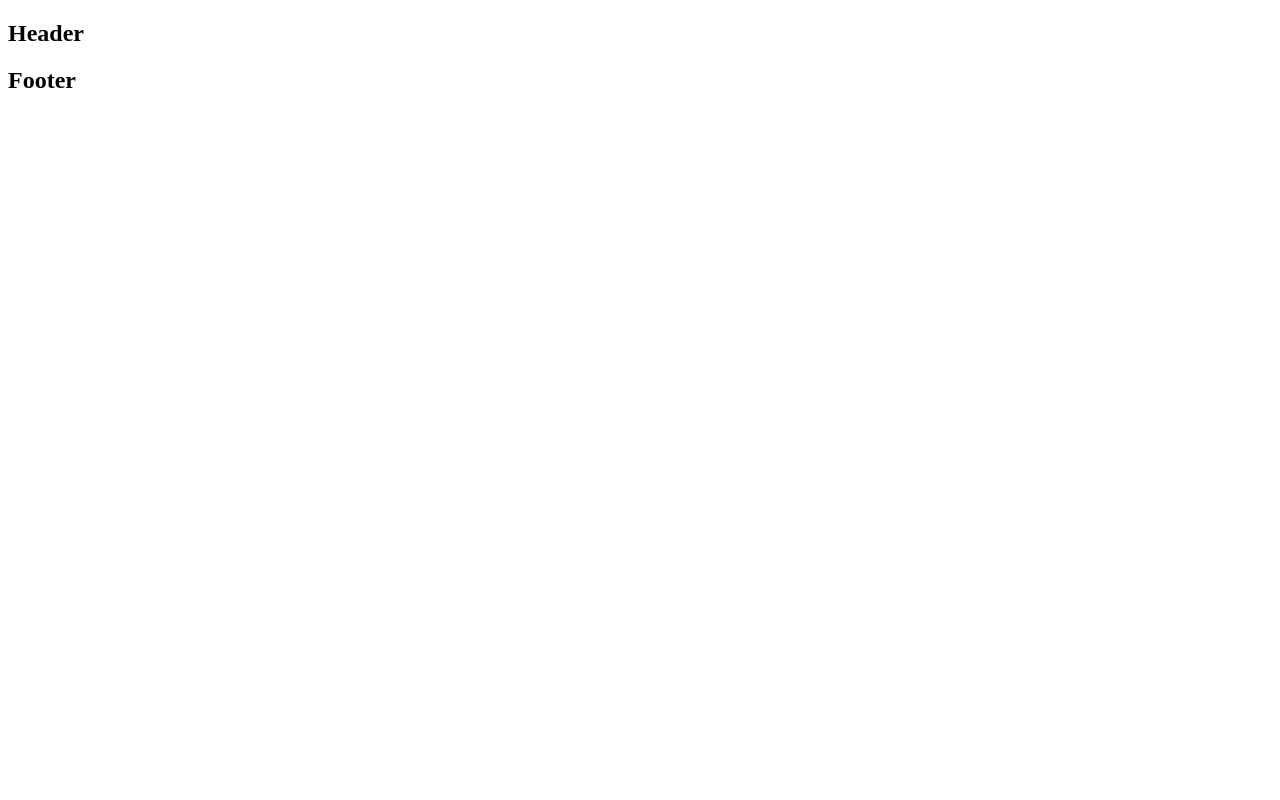
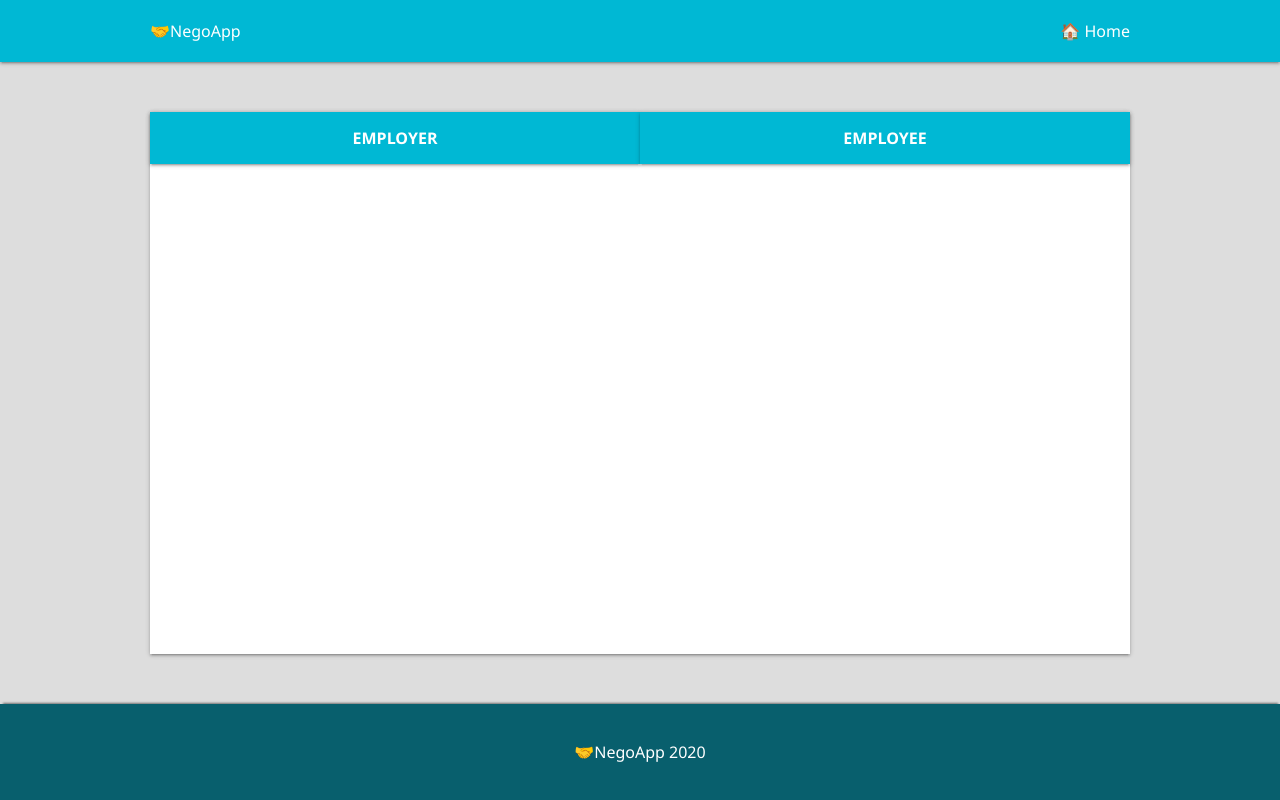
Before and after one commit to Ben4code/simple_vuejs_shopping_cart, a Vue app: page / in a window 1280 px wide. Built offline with nearby package versions, Linux system fonts and the light colour scheme.

Commit message:
Added styles for tabs

```diff
--- a/src/App.vue
+++ b/src/App.vue
@@ -1,6 +1,7 @@
 <template>
-  <div>
+  <div class="app">
     <Header/>
+    <Tabs/>
     <Footer/>
   </div>
 </template>
@@ -8,15 +9,43 @@
 <script>
 import Header from '@/components/layouts/Header';
 import Footer from '@/components/layouts/Footer';
+import Tabs from '@/components/Tabs';
 
 export default {
   name: 'App',
   components: {
     Header,
-    Footer
+    Footer,
+    Tabs
   }
 }
 </script>
 
 <style>
+*, *::before, *::after{
+  margin: 0;
+  padding: 0;
+}
+html{
+  font-size: 62.5%;
+  box-sizing: inherit;
+}
+body{
+  background: #ddd;
+  font-family: 'Segoe UI', Tahoma, Geneva, Verdana, sans-serif;
+  box-sizing: border-box;
+  font-size: 1.6rem;
+}
+a{
+  text-decoration: none;
+}
+ul{
+  list-style: none;
+}
+.app{
+  height: 100vh;
+  display: flex;
+  flex-direction: column;
+  justify-content: space-between;
+}
 </style>
--- a/src/components/Tabs.vue
+++ b/src/components/Tabs.vue
@@ -1,6 +1,9 @@
 <template>
-  <div>
-    <h2>Tabs</h2>
+  <div class="tabs">
+    <div class="tabs__header">
+      <h4 class="tabs__control">Employer</h4>
+      <h4 class="tabs__control">Employee</h4>
+    </div>
   </div>
 </template>
 
@@ -11,5 +14,31 @@ export default {
 </script>
 
 <style>
-
+ .tabs{
+  height: 70vh;
+  margin: 5rem 15rem;
+  background-color: #fff;
+  box-shadow:
+    0 2px 2px 0 rgba(0,0,0,0.14),
+    0 3px 1px -2px rgba(0,0,0,0.12),
+    0 1px 5px 0 rgba(0,0,0,0.2);
+ }
+ .tabs__header{
+    display: flex;
+    justify-content: center;
+    align-items: center;
+ }
+ .tabs__control{
+   text-transform: uppercase;
+    background: #00b8d4;
+    padding: 1.5rem 1rem;
+    width: 50%;
+    text-align: center;
+    cursor: pointer;
+    color: #fff;
+    box-shadow:
+      0 2px 2px 0 rgba(0,0,0,0.14),
+      0 3px 1px -2px rgba(0,0,0,0.12),
+      0 1px 5px 0 rgba(0,0,0,0.2);
+ }
 </style>
--- a/src/components/layouts/Footer.vue
+++ b/src/components/layouts/Footer.vue
@@ -1,15 +1,27 @@
 <template>
-  <div>
-    <h2>Footer</h2>
+  <div class="footer">
+    <p>🤝NegoApp {{ currentYear }}</p>
   </div>
 </template>
 
 <script>
 export default {
-  name: 'Footer'
+  name: 'Footer',
+  computed:{
+    currentYear(){
+      return new Date().getFullYear();
+    }
+  }
 }
 </script>
 
 <style>
-
+  .footer{
+    background-color: #085f6d;
+    color: #fff;
+    text-align: center;
+    line-height: 100%;
+    padding: 4rem 0;
+    box-shadow: 0px -4px 2px -2.5px rgba(0,0,0,0.5);
+  }
 </style>
--- a/src/components/layouts/Header.vue
+++ b/src/components/layouts/Header.vue
@@ -1,7 +1,12 @@
 <template>
-  <div>
-    <h2>Header</h2>
-  </div>
+  <header>
+    <nav class="nav">
+      <ul class="nav__list">
+        <li class="nav__link"><a href="#">🤝NegoApp</a></li>
+        <li class="nav__link active"><a href="#">🏠 Home</a></li>
+      </ul>
+    </nav>
+  </header>
 </template>
 
 <script>
@@ -10,6 +15,26 @@ export default {
 }
 </script>
 
-<style>
-
+<style scoped>
+  .nav{
+    background-color: #00b8d4;
+    padding: 2rem 15rem;
+    box-shadow:
+      0 2px 2px 0 rgba(0,0,0,0.14),
+      0 3px 1px -2px rgba(0,0,0,0.12),
+      0 1px 5px 0 rgba(0,0,0,0.2);
+  }
+  .nav__list{
+    display: flex;
+    justify-content: space-between;
+    align-items: center;
+    width: 100%;
+  }
+  .nav__link a{
+    color: #fff;
+    width: 50%;
+  }
+  .active{
+    margin-left: auto;
+  }
 </style>
```
